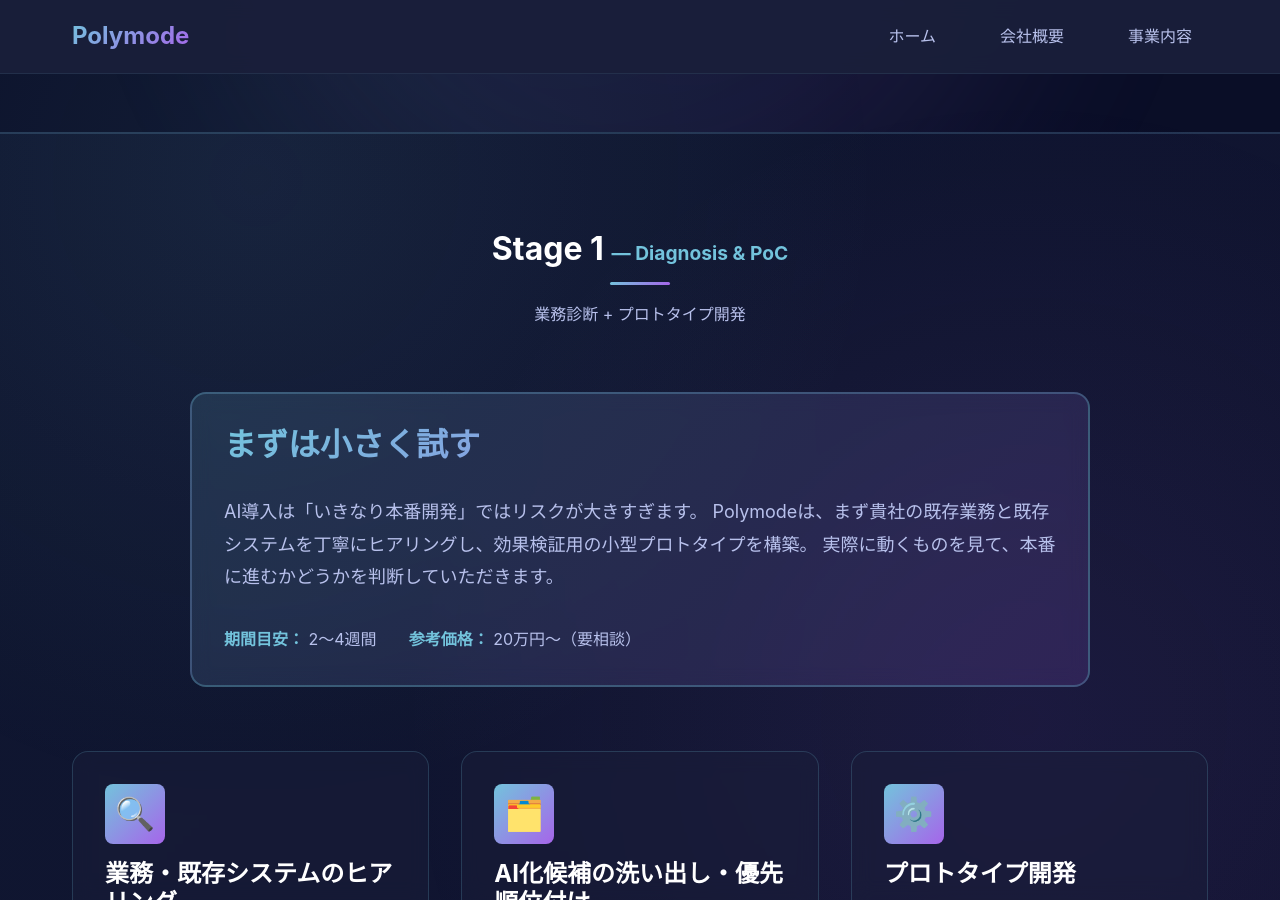
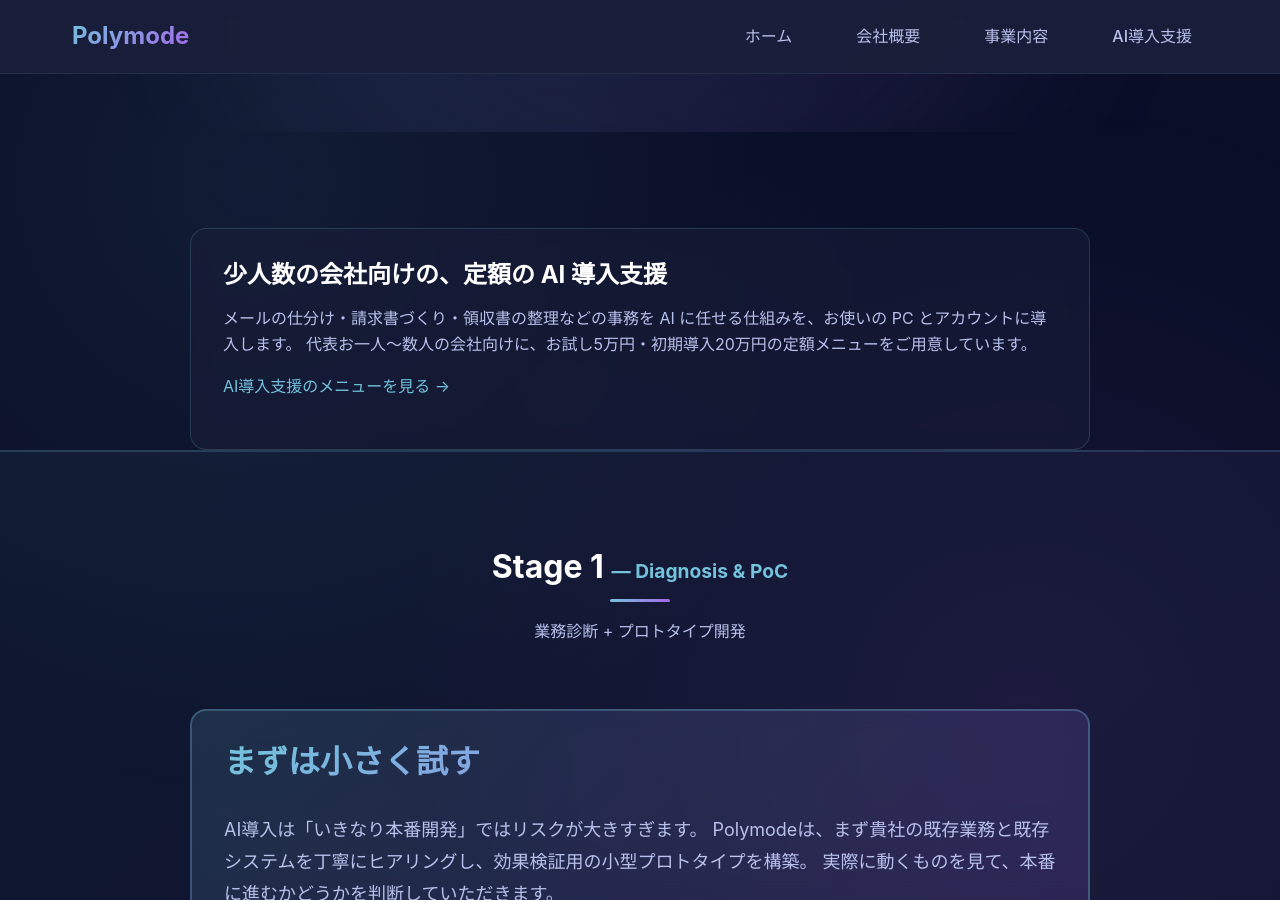
Before and after one commit to Polymode-Inc/polymode.jp, a Jekyll site: the page built from CLAUDE.md, in a window 1280 px wide and 900 px high, scrolled down 1935 px. Built offline with Jekyll 4.4.1, drawn with Linux system fonts in a browser that asks for light colours; our own code applies the rules of GitHub Pages for plain Markdown files.

Commit message:
AI導入支援（定額メニュー）の紹介ページを追加
少人数の会社向けに、事務を AI に任せる仕組みを導入する定額メニュー
（お試し5万円・初期導入20万円・月額4万円）のページを ai-onboarding.html に置き、
navbar・footer・services.html・index.html から導線を足した。

Co-Authored-By: Claude Opus 5.5 <noreply@anthropic.com>

```diff
--- a/_includes/footer.html
+++ b/_includes/footer.html
@@ -16,6 +16,7 @@
           <li><a href="{{ site.baseurl }}/">ホーム</a></li>
           <li><a href="{{ site.baseurl }}/about.html">会社概要</a></li>
           <li><a href="{{ site.baseurl }}/services.html">事業内容</a></li>
+          <li><a href="{{ site.baseurl }}/ai-onboarding.html">AI導入支援</a></li>
         </ul>
       </div>
 
--- a/_includes/navbar.html
+++ b/_includes/navbar.html
@@ -11,6 +11,7 @@
       <li><a href="{{ site.baseurl }}/" {% if page.url == "/" %}class="active"{% endif %}>ホーム</a></li>
       <li><a href="{{ site.baseurl }}/about.html" {% if page.url == "/about.html" %}class="active"{% endif %}>会社概要</a></li>
       <li><a href="{{ site.baseurl }}/services.html" {% if page.url == "/services.html" %}class="active"{% endif %}>事業内容</a></li>
+      <li><a href="{{ site.baseurl }}/ai-onboarding.html" {% if page.url == "/ai-onboarding.html" %}class="active"{% endif %}>AI導入支援</a></li>
     </ul>
   </div>
 </nav>
--- /dev/null
+++ b/ai-onboarding.html
@@ -0,0 +1,277 @@
+---
+layout: default
+title: AI導入支援 — 事務をAIに任せる仕組みを、あなたの会社に
+description: 代表お一人〜数人の会社向けに、メールの仕分け・請求書づくり・領収書の整理・文字起こしなどの事務をAIに下書きさせ、人が確認して承認する仕組みを、お使いのPCとアカウントに導入します。お試し5万円から。
+---
+
+<!-- Page Header -->
+<section class="hero" style="min-height: 50vh;">
+  <div class="hero-content">
+    <h1 class="hero-title">AI導入支援</h1>
+    <p class="hero-subtitle">事務をAIに任せる仕組みを、あなたの会社に</p>
+    <p class="hero-description">
+      メールの仕分け、請求書づくり、領収書の整理、会議の文字起こし。<br>
+      毎日少しずつ時間を取られる事務を、Claude Code などの AI に下書きさせ、人は確認して承認するだけにする。<br>
+      その仕組みを、お使いの PC とアカウントに入れてお渡しします。
+    </p>
+    <div class="btn-group">
+      <a href="{{ site.contact.form_url }}" class="btn btn-primary" target="_blank" rel="noopener noreferrer">無料相談を申し込む</a>
+      <a href="#menu" class="btn btn-outline">メニューと価格を見る</a>
+    </div>
+  </div>
+</section>
+
+<!-- For Whom -->
+<section class="section">
+  <div class="container">
+    <div class="section-title">
+      <h2>For You</h2>
+      <p>こんな方へ</p>
+    </div>
+
+    <div class="card-grid">
+      <div class="card">
+        <div class="card-icon">👤</div>
+        <h3 class="card-title">少人数で回している会社</h3>
+        <p class="card-description">
+          代表お一人、または数人で回している会社。
+          事務の担当者を置かずに、社長ご自身が事務も抱えている方。
+        </p>
+      </div>
+
+      <div class="card">
+        <div class="card-icon">🧾</div>
+        <h3 class="card-title">Gmail・クラウド会計をお使いの方</h3>
+        <p class="card-description">
+          Google Workspace（Gmail）や、マネーフォワード クラウドの請求書・会計を使っている方。
+        </p>
+      </div>
+
+      <div class="card">
+        <div class="card-icon">💬</div>
+        <h3 class="card-title">AIを触ったが、業務に組み込めていない方</h3>
+        <p class="card-description">
+          ChatGPT や Claude は触ったが、毎日の業務にはまだ組み込めていない方。
+        </p>
+      </div>
+    </div>
+  </div>
+</section>
+
+<!-- Our Own Use -->
+<section class="section" style="background: rgba(26, 31, 58, 0.3);">
+  <div class="container">
+    <div class="section-title">
+      <h2>In-house</h2>
+      <p>私たち自身が、この仕組みで会社を回しています</p>
+    </div>
+
+    <p style="max-width: 900px; margin: 0 auto var(--spacing-md); color: var(--color-text-secondary); line-height: 1.8; text-align: center;">
+      Polymode は代表1人の会社です。次の事務を、日々 AI に任せています。
+    </p>
+
+    <div class="features-grid">
+      <div class="feature-item">
+        <div class="feature-icon">✉️</div>
+        <h3 class="feature-title">メール</h3>
+        <p class="feature-description">
+          3つのメールアカウントの受信を AI が読み、アーカイブ・返信の下書き・タスク化などを提案します。
+          人が「はい／いいえ」で承認したものだけを実行し、送信の直前には宛先と本文の確認画面が必ず出ます。
+        </p>
+      </div>
+
+      <div class="feature-item">
+        <div class="feature-icon">✅</div>
+        <h3 class="feature-title">タスク</h3>
+        <p class="feature-description">
+          Google ToDo リストのタスクを、AI が締切や依存関係で並べ替えます。
+        </p>
+      </div>
+
+      <div class="feature-item">
+        <div class="feature-icon">📒</div>
+        <h3 class="feature-title">請求と記帳</h3>
+        <p class="feature-description">
+          クラウド請求書の作成を AI が行います。支払いの領収書を集めて保存し、会計ソフトに仕訳を登録して領収書を添付するところまで AI が進め、判断が分かれるものだけ人に聞きます。
+        </p>
+      </div>
+
+      <div class="feature-item">
+        <div class="feature-icon">🎙️</div>
+        <h3 class="feature-title">文字起こし</h3>
+        <p class="feature-description">
+          音声・動画の文字起こしや字幕づくりを、外部に送らず手元の PC の中だけで行う自作の道具で処理しています。
+        </p>
+      </div>
+    </div>
+
+    <p style="max-width: 900px; margin: var(--spacing-md) auto 0; color: var(--color-text-secondary); line-height: 1.8; text-align: center;">
+      受託開発では、研究者の方々向けに、SNS の投稿データを使った調査を支援するチャットシステムを開発し、本番で運用しています。
+    </p>
+  </div>
+</section>
+
+<!-- Menu -->
+<section class="section" id="menu">
+  <div class="container">
+    <div class="section-title">
+      <h2>Menu</h2>
+      <p>メニューと価格</p>
+    </div>
+
+    <div class="card-grid">
+      <div class="card">
+        <h3 class="card-title text-gradient" style="font-size: var(--font-size-xl);">お試し</h3>
+        <p class="card-description">
+          60分の打ち合わせ2回。任せられる業務を3つ挙げ、1つを実際に動かします。
+        </p>
+        <div style="margin-top: var(--spacing-sm);">
+          <div>
+            <strong style="color: var(--color-accent-cyan);">期間目安：</strong>
+            <span style="color: var(--color-text-secondary);">1〜2週間</span>
+          </div>
+          <div>
+            <strong style="color: var(--color-accent-cyan);">価格：</strong>
+            <span style="color: var(--color-text-secondary);">5万円</span>
+          </div>
+        </div>
+      </div>
+
+      <div class="card featured" style="background: linear-gradient(135deg, rgba(115, 195, 220, 0.15) 0%, rgba(166, 101, 234, 0.15) 100%);">
+        <h3 class="card-title text-gradient" style="font-size: var(--font-size-xl);">初期導入</h3>
+        <p class="card-description">
+          業務3つまでを導入し、手引きをお渡しします。30日間の質問対応つき。
+        </p>
+        <div style="margin-top: var(--spacing-sm);">
+          <div>
+            <strong style="color: var(--color-accent-cyan);">期間目安：</strong>
+            <span style="color: var(--color-text-secondary);">3〜4週間</span>
+          </div>
+          <div>
+            <strong style="color: var(--color-accent-cyan);">価格：</strong>
+            <span style="color: var(--color-text-secondary);">20万円</span>
+          </div>
+        </div>
+      </div>
+
+      <div class="card">
+        <h3 class="card-title text-gradient" style="font-size: var(--font-size-xl);">月額サポート</h3>
+        <p class="card-description">
+          不具合の対応、手順の手直し、月1回の定例（作業は月4時間まで）。初期導入の後にお受けします。
+        </p>
+        <div style="margin-top: var(--spacing-sm);">
+          <div>
+            <strong style="color: var(--color-accent-cyan);">契約期間：</strong>
+            <span style="color: var(--color-text-secondary);">3ヶ月〜</span>
+          </div>
+          <div>
+            <strong style="color: var(--color-accent-cyan);">価格：</strong>
+            <span style="color: var(--color-text-secondary);">月額 4万円</span>
+          </div>
+        </div>
+      </div>
+    </div>
+
+    <p style="max-width: 900px; margin: var(--spacing-md) auto 0; color: var(--color-text-secondary); line-height: 1.8;">
+      AI サービスの利用料は、お客様ご自身の契約でお支払いください。お試しから初期導入に進まれた場合は、お試しの代金を差し引きます。
+    </p>
+    <p style="max-width: 900px; margin: var(--spacing-sm) auto 0; color: var(--color-text-muted); font-size: var(--font-size-sm);">
+      ※ 表示の価格がお支払いいただく総額です（消費税は別途いただきません）。対象の業務やお使いの環境によっては、ご相談のうえ個別にお見積もりします。
+    </p>
+  </div>
+</section>
+
+<!-- Process -->
+<section class="section" style="background: rgba(26, 31, 58, 0.3);">
+  <div class="container">
+    <div class="section-title">
+      <h2>Process</h2>
+      <p>進め方</p>
+    </div>
+
+    <div class="card-grid">
+      <div class="card">
+        <div class="card-icon">①</div>
+        <h3 class="card-title">無料相談（30分）</h3>
+        <p class="card-description">お使いのサービスと、困っている事務を伺います。</p>
+      </div>
+
+      <div class="card">
+        <div class="card-icon">②</div>
+        <h3 class="card-title">ヒアリング</h3>
+        <p class="card-description">今の手順を画面共有で見せていただき、AI に任せる範囲と、人が確認する場面を決めます。</p>
+      </div>
+
+      <div class="card">
+        <div class="card-icon">③</div>
+        <h3 class="card-title">導入</h3>
+        <p class="card-description">お客様の PC とアカウントに入れ、テスト用のデータで一通り動かします。</p>
+      </div>
+
+      <div class="card">
+        <div class="card-icon">④</div>
+        <h3 class="card-title">引き渡し</h3>
+        <p class="card-description">お客様だけで一度通して動かせたら完了です。</p>
+      </div>
+    </div>
+  </div>
+</section>
+
+<!-- Safety -->
+<section class="section">
+  <div class="container">
+    <div class="section-title">
+      <h2>Safety</h2>
+      <p>安心してお任せいただくために</p>
+    </div>
+
+    <div class="features-grid">
+      <div class="feature-item">
+        <div class="feature-icon">🔑</div>
+        <h3 class="feature-title">パスワードや API キーはお預かりしません</h3>
+        <p class="feature-description">ログインや連携の許可は、お客様ご自身で入力していただきます。</p>
+      </div>
+
+      <div class="feature-item">
+        <div class="feature-icon">🙋</div>
+        <h3 class="feature-title">送る・払う・消すは、必ず人が承認します</h3>
+        <p class="feature-description">AI が勝手にメールを送ったり、請求書を出したりする仕組みは作りません。</p>
+      </div>
+
+      <div class="feature-item">
+        <div class="feature-icon">🔒</div>
+        <h3 class="feature-title">写しを取りません</h3>
+        <p class="feature-description">導入中に見えたメールや帳簿の写しは取りません。</p>
+      </div>
+
+      <div class="feature-item">
+        <div class="feature-icon">⚖️</div>
+        <h3 class="feature-title">税務の判断や申告は行いません</h3>
+        <p class="feature-description">記帳の仕組みはお作りしますが、判断は税理士の方とご相談ください。</p>
+      </div>
+    </div>
+
+    <p style="max-width: 900px; margin: var(--spacing-md) auto 0; color: var(--color-text-secondary); line-height: 1.8; text-align: center;">
+      代表1人で対応するため、初期導入は同時に1件までお受けしています。埋まっている場合は、開始できる月をご案内します。
+    </p>
+  </div>
+</section>
+
+<!-- CTA -->
+<section class="section" style="background: rgba(26, 31, 58, 0.3);">
+  <div class="container text-center">
+    <h2 class="text-gradient">まずは無料相談から</h2>
+    <p style="color: var(--color-text-secondary); margin: var(--spacing-md) 0;">
+      お使いのサービスと、困っている事務をお聞かせください。<br>
+      30分の相談は無料です。
+    </p>
+    <p style="color: var(--color-text-muted); font-size: var(--font-size-sm); margin-bottom: var(--spacing-md);">
+      本番システムの開発など、より大きなご依頼は<a href="{{ site.baseurl }}/services.html" style="color: var(--color-accent-cyan);">サービス内容</a>をご覧ください。
+    </p>
+    <div class="btn-group mt-lg">
+      <a href="{{ site.contact.form_url }}" class="btn btn-primary" target="_blank" rel="noopener noreferrer">お問い合わせ</a>
+      <a href="{{ site.baseurl }}/services.html" class="btn btn-outline">サービス内容を見る</a>
+      <a href="{{ site.baseurl }}/" class="btn btn-outline">ホームに戻る</a>
+    </div>
+  </div>
+</section>
--- a/index.html
+++ b/index.html
@@ -69,6 +69,11 @@ description: Polymode Inc.は、中小企業のAI導入を診断・PoC・本番
     <p style="text-align: center; color: var(--color-text-muted); font-size: var(--font-size-sm); margin-top: var(--spacing-md);">
       ※ 上記価格はすべて参考目安です。実際の費用はヒアリング内容に基づき個別にお見積もりします。
     </p>
+
+    <p style="text-align: center; color: var(--color-text-secondary); margin-top: var(--spacing-md);">
+      代表お一人〜数人の会社で、メールや請求などの事務を AI に任せたい方は
+      <a href="{{ site.baseurl }}/ai-onboarding.html" style="color: var(--color-accent-cyan);">定額の AI 導入支援（お試し5万円〜）</a>もご覧ください。
+    </p>
   </div>
 </section>
 
--- a/services.html
+++ b/services.html
@@ -13,6 +13,22 @@ description: PolymodeのAI導入サービス。診断・PoCから本番開発、
       小さく試して、確かなものを大きく育てる。<br>
       既存システムを尊重し、業務に合わせて個別最適にAIを組み込みます。
     </p>
+  </div>
+</section>
+
+<!-- Packaged: AI Onboarding -->
+<section class="section" style="padding-bottom: 0;">
+  <div class="container">
+    <div class="card" style="max-width: 900px; margin: 0 auto;">
+      <h3 class="card-title">少人数の会社向けの、定額の AI 導入支援</h3>
+      <p class="card-description">
+        メールの仕分け・請求書づくり・領収書の整理などの事務を AI に任せる仕組みを、お使いの PC とアカウントに導入します。
+        代表お一人〜数人の会社向けに、お試し5万円・初期導入20万円の定額メニューをご用意しています。
+      </p>
+      <p style="margin-top: var(--spacing-sm);">
+        <a href="{{ site.baseurl }}/ai-onboarding.html" style="color: var(--color-accent-cyan);">AI導入支援のメニューを見る →</a>
+      </p>
+    </div>
   </div>
 </section>
 
```
